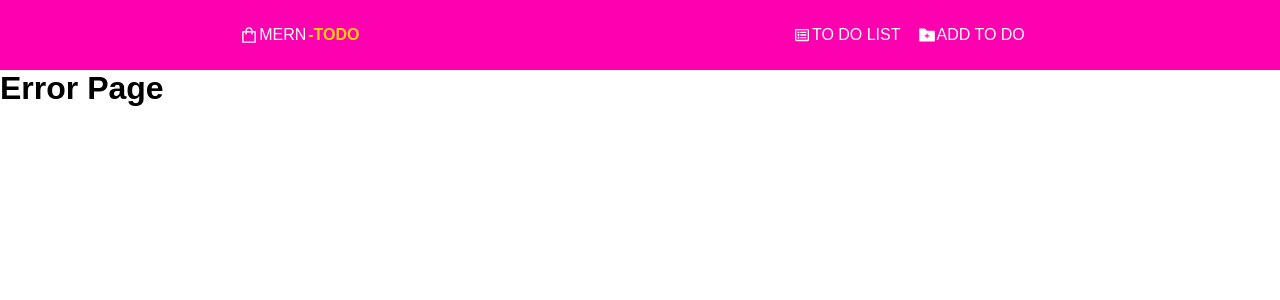
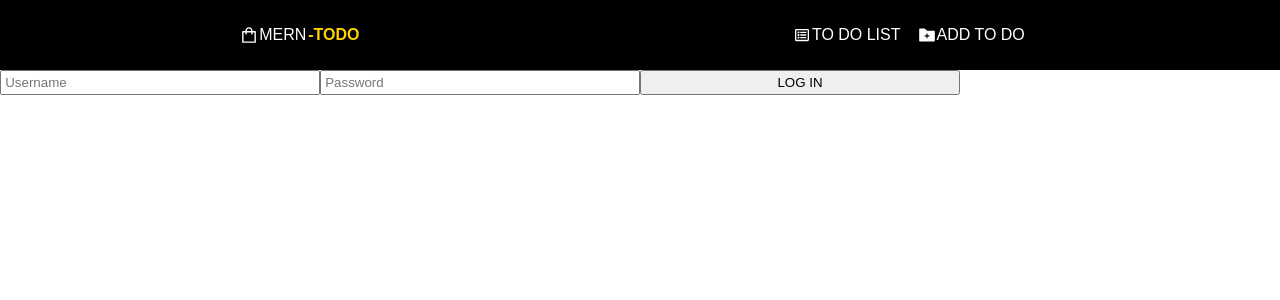
Before and after one commit to Imran-2022/MERN-TODO-APP, a React (Create React App) app: page /login in a window 1280 px wide. Shown: the top 300 px of the page. Built offline with nearby package versions, Linux system fonts and the light colour scheme.

Commit message:
login part:

```diff
--- /dev/null
+++ b/src/Context/Context.js
@@ -0,0 +1,13 @@
+import React, { createContext, useState } from 'react';
+export const userContext=createContext()
+
+const Context = ({children}) => {
+    const [loginUser,setLoginUser]=useState({})
+    return (
+        <userContext.Provider value={[loginUser,setLoginUser]}>
+            {children}
+        </userContext.Provider>
+    );
+};
+
+export default Context;
--- a/src/common.css
+++ b/src/common.css
@@ -105,7 +105,7 @@ footer {
   text-decoration: inherit;
 }
 .active{
-  color: black !important;
+  color: rgb(232, 248, 0) !important;
   font-weight: 900;
   font-size: 20px;
 }
--- /dev/null
+++ b/src/layouts/Authentication/Login.js
@@ -0,0 +1,26 @@
+import React, { useContext } from 'react';
+import { useLocation, useNavigate } from "react-router-dom";
+import { useForm } from "react-hook-form";
+import { userContext } from '../../Context/Context';
+const Login = () => {
+    const { register, handleSubmit, formState: { errors } } = useForm();
+    const navigate = useNavigate();
+    const location = useLocation();
+    let fromm= location.state?.from?.pathname || "/show-todo"
+    const [loggedInUser, setLoggedInUser] = useContext(userContext)
+    const onSubmit = (data) => {
+        setLoggedInUser(data)
+            navigate(fromm, { replace: true })
+    }
+    return (
+        <div>
+            <form onSubmit={handleSubmit(onSubmit)}>
+                <input {...register("Username", { required: true, maxLength: 20 })} placeholder="Username" />
+                <input  type="password" name="Password" placeholder="Password" {...register("Password")}  />
+                <input type="submit" value="LOG IN" />
+            </form>
+        </div>
+    );
+};
+
+export default Login;
--- /dev/null
+++ b/src/layouts/Authentication/PrivateRoute.js
@@ -0,0 +1,14 @@
+import React, { useContext } from 'react';
+import { useLocation ,Navigate } from 'react-router-dom';
+import { userContext } from '../../Context/Context';
+
+const PrivateRoute = ({children}) => {
+    const [loggedInUser, setLoggedInUser] = useContext(userContext)
+    const location = useLocation();
+    if(!loggedInUser.Username) {
+        return <Navigate to="/login" state={{from:location}} replace/>;
+    }
+    return children;
+};
+
+export default PrivateRoute;
--- a/src/layouts/Navigation/Navbar/Navbar.css
+++ b/src/layouts/Navigation/Navbar/Navbar.css
@@ -8,7 +8,7 @@ nav {
     align-items: center;
     top: 0;
     width: 100%;
-    background: rgb(253, 1, 177);
+    background: rgb(0 0 0);
 }
 .link {
     text-decoration: none;
--- a/src/routes/Index.js
+++ b/src/routes/Index.js
@@ -1,8 +1,11 @@
 import React, { useState } from "react";
 import { Routes, Route } from "react-router-dom";
+import Context from "../Context/Context";
 import AddTodo from "../features/to-do/AddTodo";
 import EditTodo from "../features/to-do/EditTodo";
 import ViewTodo from "../features/to-do/ViewTodo";
+import Login from "../layouts/Authentication/Login";
+import PrivateRoute from "../layouts/Authentication/PrivateRoute";
 import Navbar from "../layouts/Navigation/Navbar/Navbar";
 import Sidebar from "../layouts/Navigation/sidebar/Sidebar";
 import Error from "../pages/Error";
@@ -11,19 +14,19 @@ const Index = () => {
     const toggle = () => {
         setisopen(!isopen)
     }
-
     return (
-        <div>
+        <Context>
             <Navbar toggle={toggle} />
             <Sidebar isopen={isopen} toggle={toggle} />
             <Routes>
-                <Route path="/" element={<ViewTodo />} />
-                <Route path="/show-todo" element={<ViewTodo />} />
-                <Route path="/add-todo" element={<AddTodo />} />
-                <Route path="/edit-todo" element={<EditTodo />} />
+                <Route path="/" element={<PrivateRoute><ViewTodo /></PrivateRoute>} />
+                <Route path="/show-todo" element={<PrivateRoute><ViewTodo /></PrivateRoute>} />
+                <Route path="/add-todo" element={<PrivateRoute><AddTodo /></PrivateRoute>} />
+                <Route path="/login" element={<Login/>} />
+                <Route path="/edit-todo" element={<PrivateRoute><EditTodo /></PrivateRoute>} />
                 <Route path="*" element={<Error />} />
             </Routes>
-        </div>
+        </Context>
     );
 };
 
```
